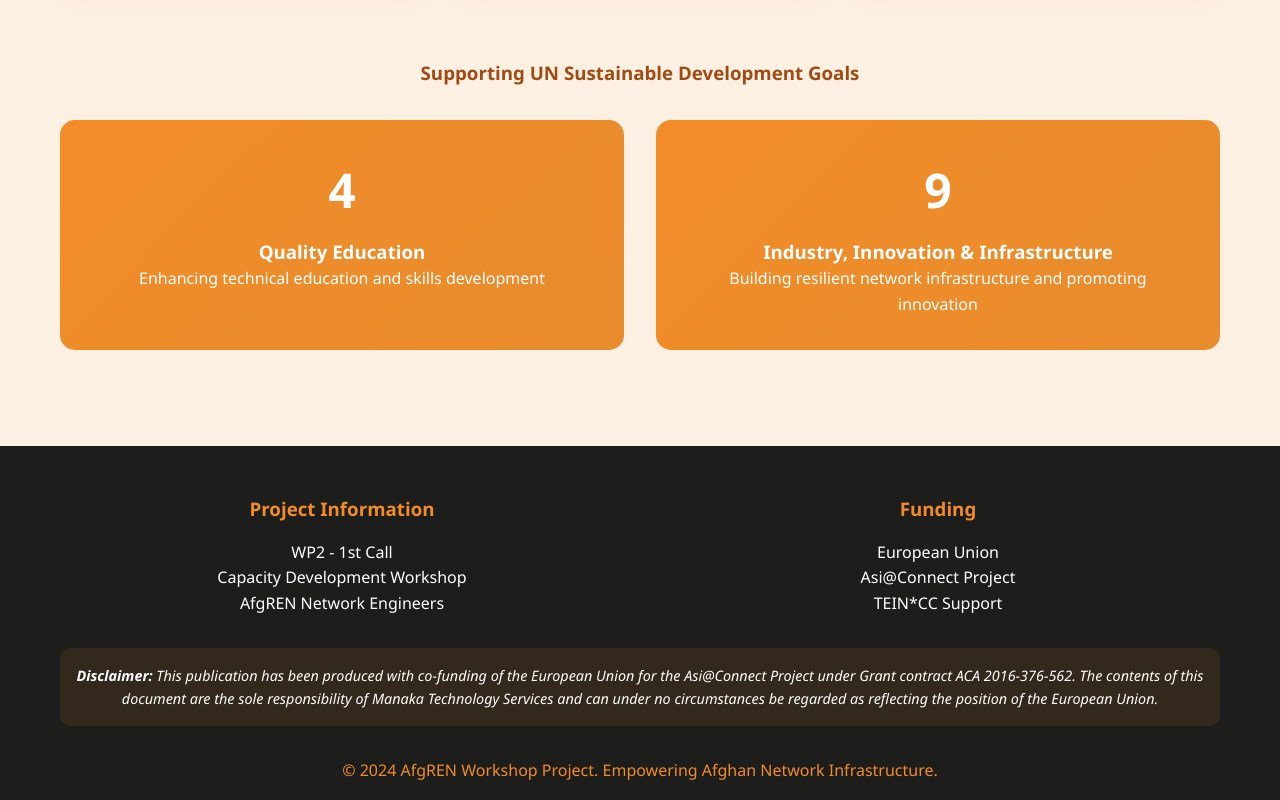
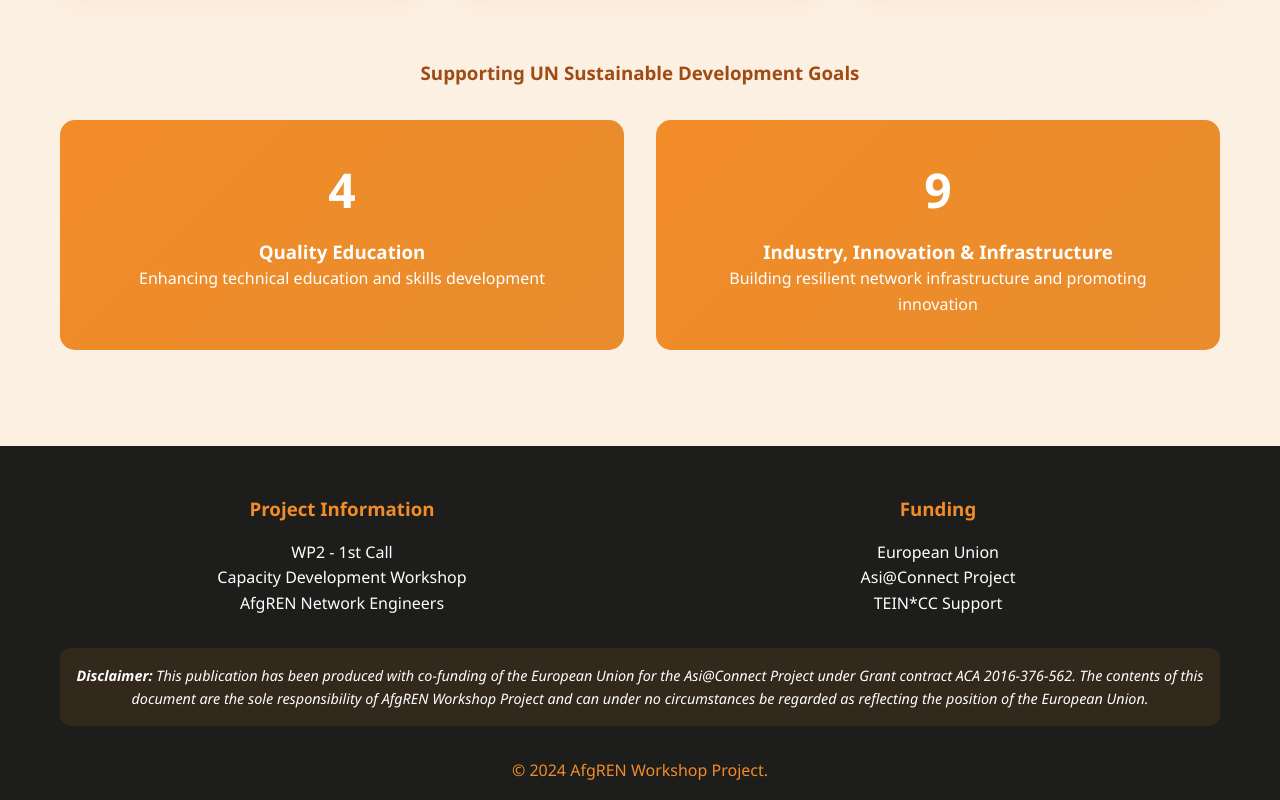
Before and after one commit to aimediadev933-sudo/afgren-workshop-site, a plain HTML site: page index.html in a window 1280 px wide. Shown: the part 4321-5121 px from the top of the page. Drawn offline with Linux system fonts and the light colour scheme.

Commit message:
Update index.html

```diff
--- a/index.html
+++ b/index.html
@@ -690,10 +690,10 @@
             </div>
 
             <div class="disclaimer">
-                <p><strong>Disclaimer:</strong> This publication has been produced with co-funding of the European Union for the Asi@Connect Project under Grant contract ACA 2016-376-562. The contents of this document are the sole responsibility of Manaka Technology Services and can under no circumstances be regarded as reflecting the position of the European Union.</p>
+                <p><strong>Disclaimer:</strong> This publication has been produced with co-funding of the European Union for the Asi@Connect Project under Grant contract ACA 2016-376-562. The contents of this document are the sole responsibility of AfgREN Workshop Project and can under no circumstances be regarded as reflecting the position of the European Union.</p>
             </div>
 
-            <p style="margin-top: 2rem; color: #F28C28;">&copy; 2024 AfgREN Workshop Project. Empowering Afghan Network Infrastructure.</p>
+            <p style="margin-top: 2rem; color: #F28C28;">&copy; 2024 AfgREN Workshop Project.</p>
         </div>
     </footer>
 
```
